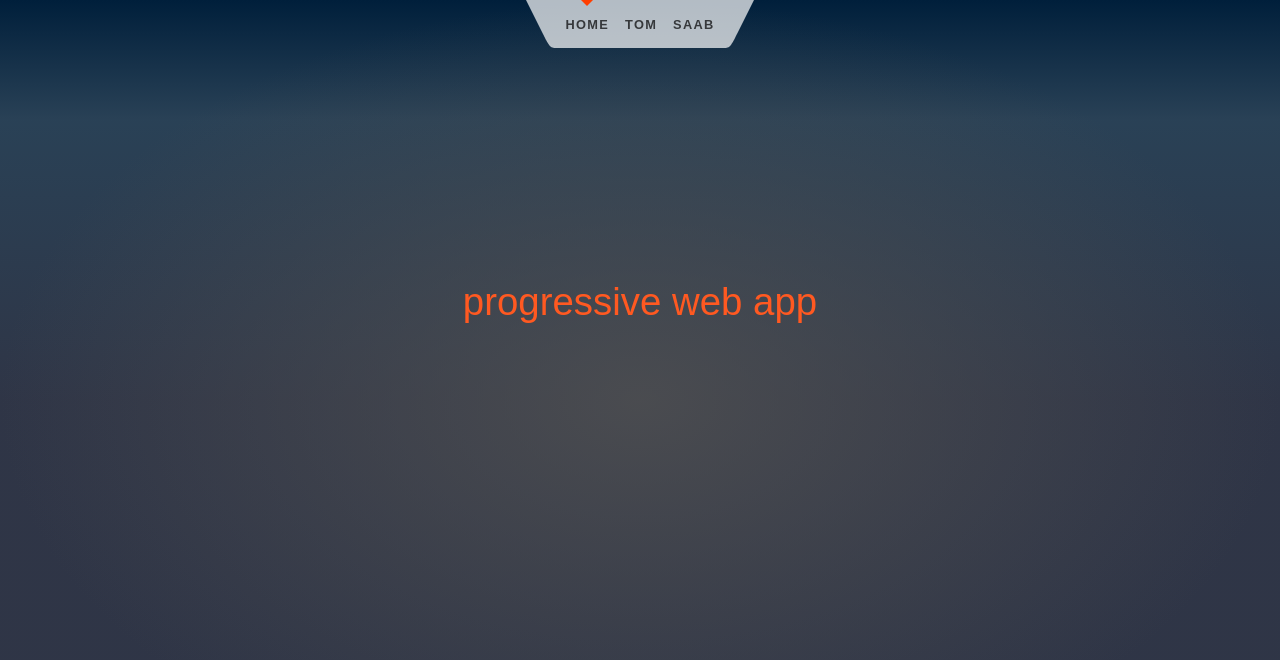
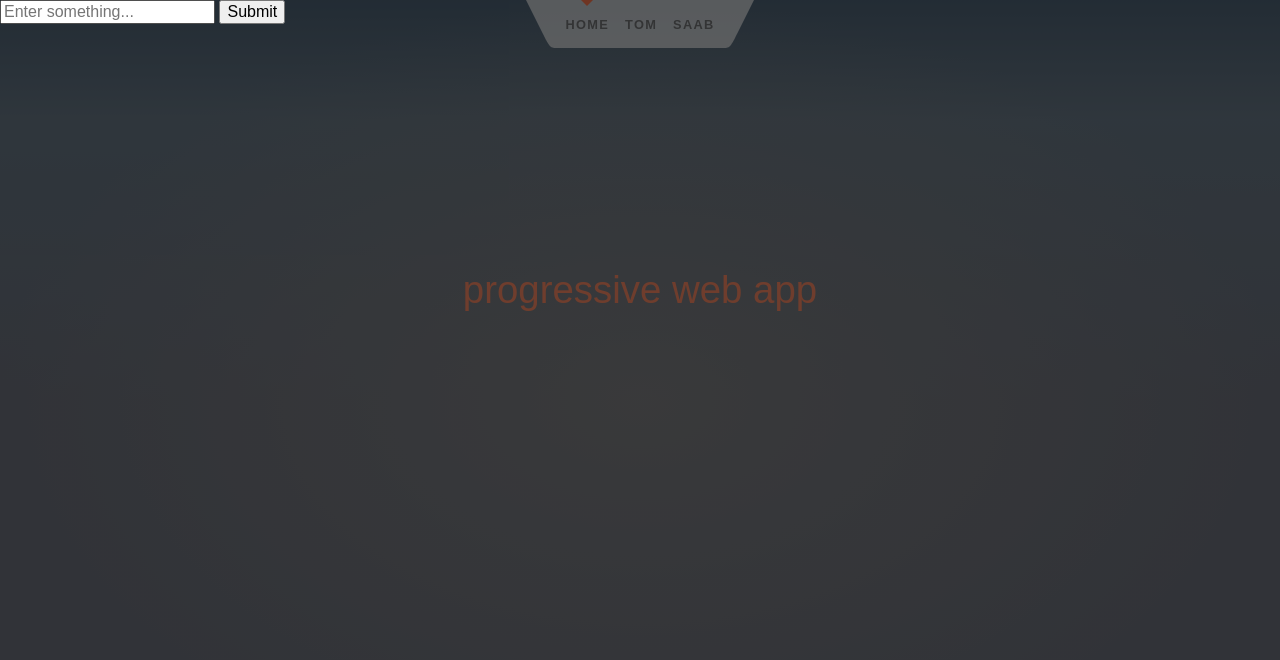
Before and after one commit to tomyrseth/loktet, a SvelteKit app: page / in a window 1280 px wide. Shown: the top 660 px of the page. Built offline with nearby package versions, Linux system fonts and the light colour scheme; no server answers; the database is empty.

Commit message:
added password login system

```diff
--- a/src/routes/+layout.js
+++ b/src/routes/+layout.js
@@ -5,17 +5,18 @@ export async function load() {
   const { data, error } = await supabase
     .from('users')
     .select(`
-      name,
-      programs (
-        program_name,
-        days (
-          day_name,
-          programExercises (
-            exercise_id,
-            sets,
-            reps,
-            weight,
-            notes
+      *,
+      program_templates (
+        *,
+        day_templates (
+          *,
+          workout_templates (
+              *,
+              exercises (
+                *
+              ),
+              workout_logs ( * )
+            )
           )
         )
       )
--- a/src/routes/+layout.svelte
+++ b/src/routes/+layout.svelte
@@ -1,10 +1,44 @@
 <script>
 	import Header from '../components/Header.svelte';
 	import './styles.css';
+	let passwordTom = "123";
+	let passwordSaab = "234";
+	let user;
+
+	let submit;
+	let login = false;
+
+  let formValue = '';
+
+  function handleSubmit(event) {
+    // Prevent the form from submitting in the traditional way
+    event.preventDefault();
+
+    // Access the form data
+    const formData = new FormData(event.target);
+    formValue = formData.get('inputName'); // Replace 'inputName' with the name of your form input
+
+    // Here you can do what you need with formValue, like sending it to an API
+    console.log(formValue);
+
+		if (formValue === passwordTom || passwordSaab){
+			login = true;
+			user = formValue;
+		};
+  }
 </script>
 
 <div class="app">
 	<Header />
+
+	{#if !login}
+		<div class="block">
+			<form on:submit={handleSubmit}>
+				<input type="text" name="inputName" placeholder="Enter something...">
+				<button type="submit">Submit</button>
+			</form>
+		</div>
+	{/if}
 
 	<main>
 		<slot />
@@ -12,6 +46,15 @@
 </div>
 
 <style>
+	.block {
+    position: fixed;
+    width: 100%;
+    height: 100%;
+    left: 0;
+    top: 0;
+    background: rgba(51,51,51,0.7);
+    z-index: 10;
+	}
 	.app {
 		display: flex;
 		flex-direction: column;
--- a/src/routes/+page.svelte
+++ b/src/routes/+page.svelte
@@ -1,7 +1,6 @@
 <script>
 	export let data;
 	console.log(data);
-
 </script>
 
 <svelte:head>
@@ -14,6 +13,9 @@
 		progressive web app
 	</h1>
 </section>
+
+<p>
+</p>
 
 <style>
 	section {
@@ -29,4 +31,8 @@
 		color:rgb(255, 89, 33);
 	}
 
+	p {
+	color: white;
+	font-size: 20px;
+ }
 </style>
```
